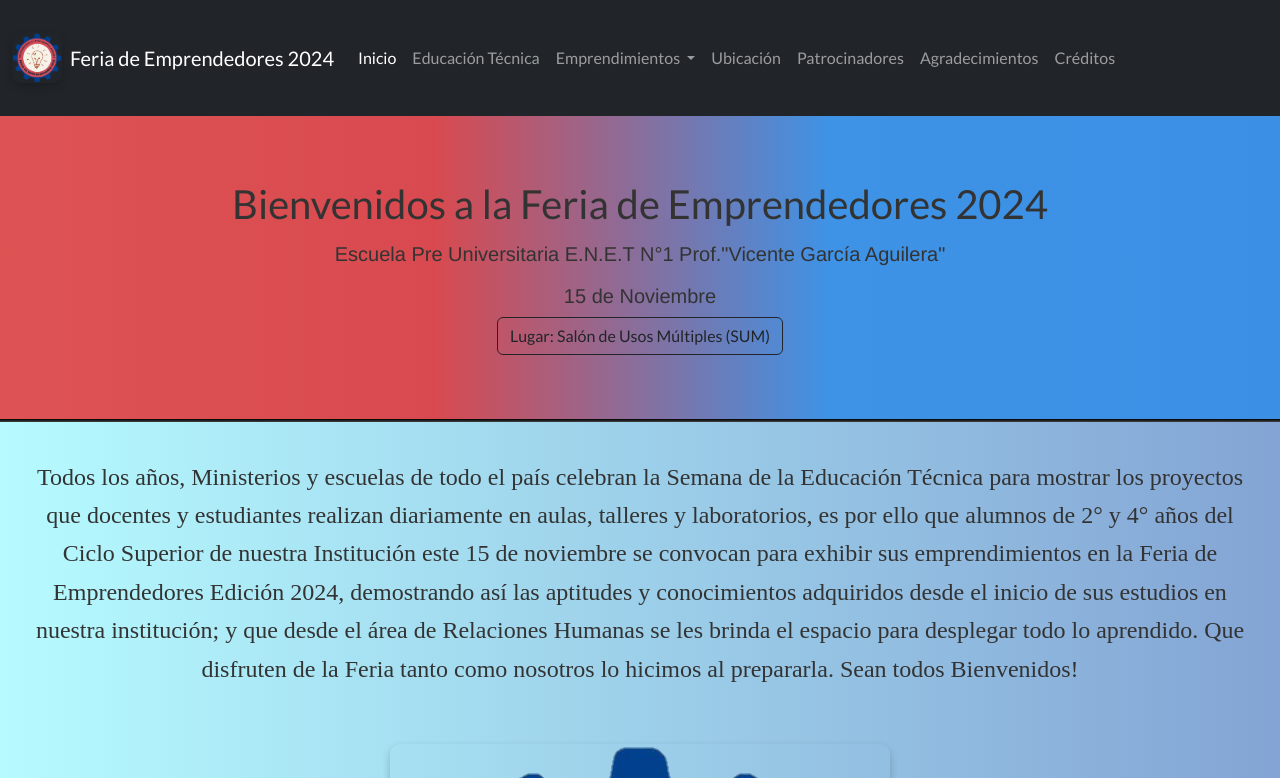
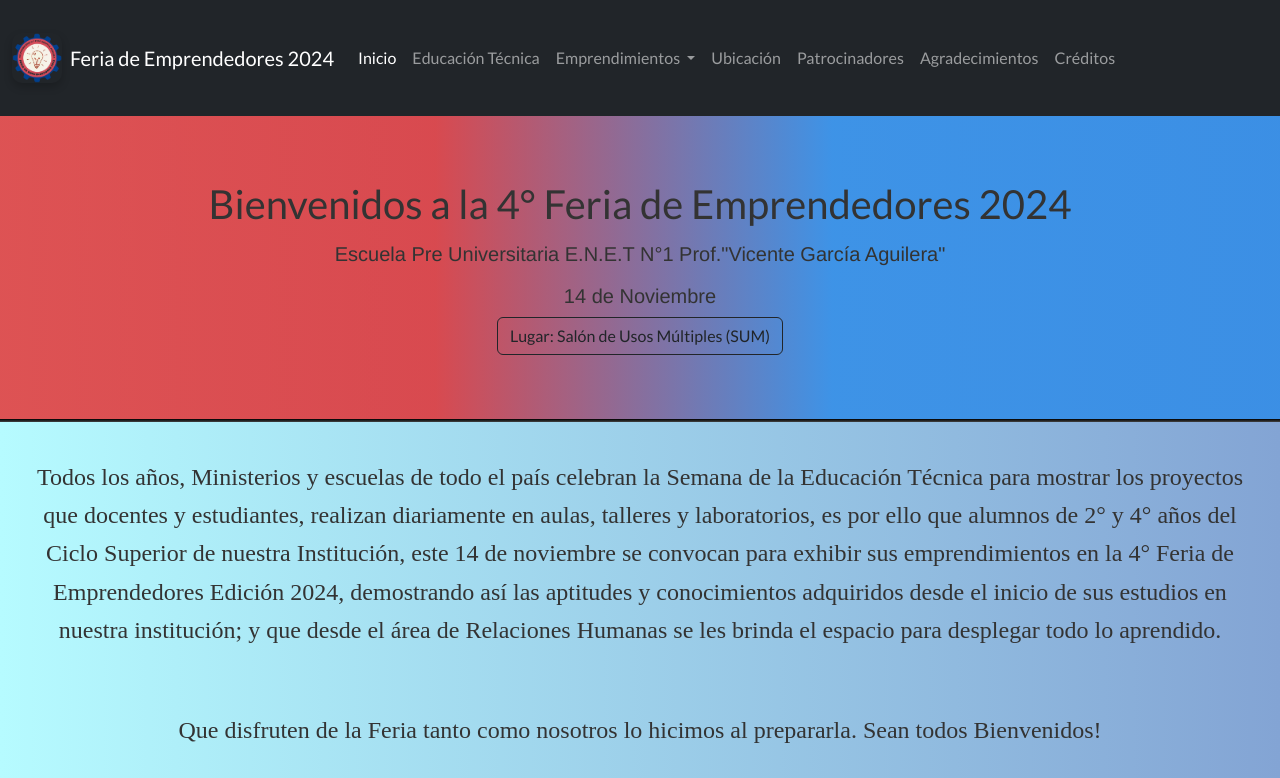
Before and after one commit to axel-sketch/FERIA-DE-EMPRENDEDORES-20024, a plain HTML site: page index.html in a window 1280 px wide. Shown: the top 778 px of the page. Drawn offline with nearby package versions, Linux system fonts and the light colour scheme.

Commit message:
Update index.html

```diff
--- a/index.html
+++ b/index.html
@@ -60,9 +60,9 @@
             </div>
         </nav>
         <main class="container my-5">
-            <h1 class="text-center">Bienvenidos a la Feria de Emprendedores 2024</h1>
+            <h1 class="text-center">Bienvenidos a la 4° Feria de Emprendedores 2024</h1>
             <p class="lead text-center">Escuela Pre Universitaria E.N.E.T N°1 Prof."Vicente García Aguilera"</p>
-            <p class="lead text-center">15 de Noviembre</p>
+            <p class="lead text-center">14 de Noviembre</p>
             <div style="display: flex; justify-content: center;">
                 <a href="./ubicacion.html" class="btn btn-outline-dark">Lugar: Salón de Usos Múltiples (SUM)</a>
             </div>
@@ -74,8 +74,9 @@
     </div>
 
     <div class="introducion">
-        <p>Todos los años, Ministerios y escuelas de todo el país celebran la Semana de la Educación Técnica para mostrar los proyectos que docentes y estudiantes realizan diariamente en aulas, talleres y laboratorios, es por ello que alumnos de 2° y 4° años del Ciclo Superior de nuestra Institución este 15 de noviembre se convocan para exhibir sus emprendimientos en la Feria de Emprendedores Edición 2024, demostrando así las aptitudes y conocimientos adquiridos desde el inicio de sus estudios en nuestra institución; y que desde el área de Relaciones Humanas se les brinda el espacio para desplegar todo lo aprendido.
-        Que disfruten de la Feria tanto como nosotros lo hicimos al prepararla. Sean todos Bienvenidos!</p>
+        <p>Todos los años, Ministerios y escuelas de todo el país celebran la Semana de la Educación Técnica para mostrar los proyectos que docentes y estudiantes, realizan diariamente en aulas, talleres y laboratorios, es por ello que alumnos de 2° y 4° años del Ciclo Superior de nuestra Institución, este 14 de noviembre se convocan para exhibir sus emprendimientos en la 4° Feria de Emprendedores Edición 2024, demostrando así las aptitudes y conocimientos adquiridos desde el inicio de sus estudios en nuestra institución; y que desde el área de Relaciones Humanas se les brinda el espacio para desplegar todo lo aprendido.
+        </p>
+        <p>Que disfruten de la Feria tanto como nosotros lo hicimos al prepararla. Sean todos Bienvenidos!</p>
     </div>
 
 <img src="./logos inicio/1728913550726.png" alt="">
```
